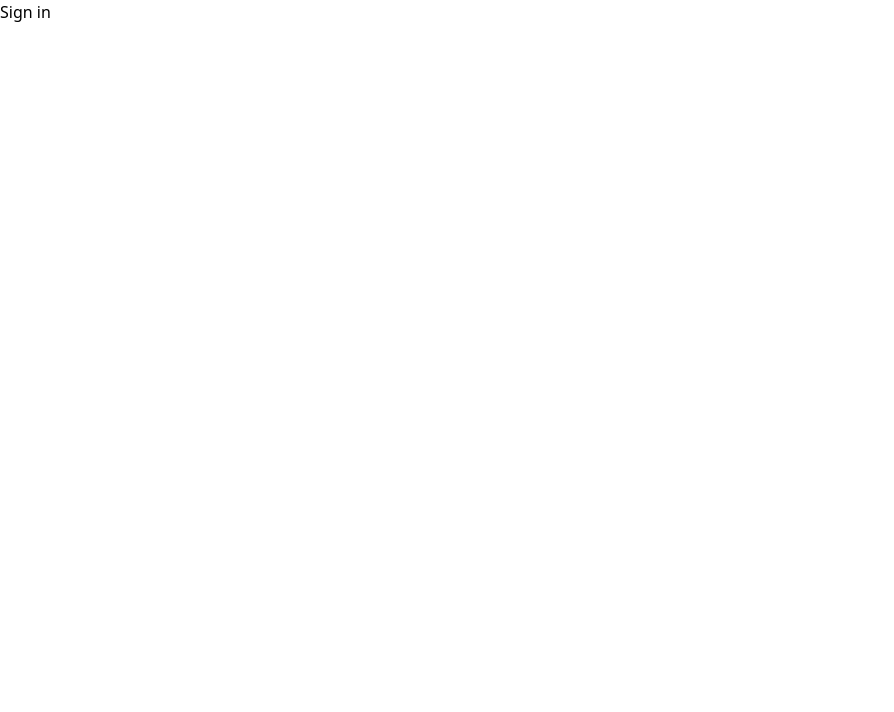
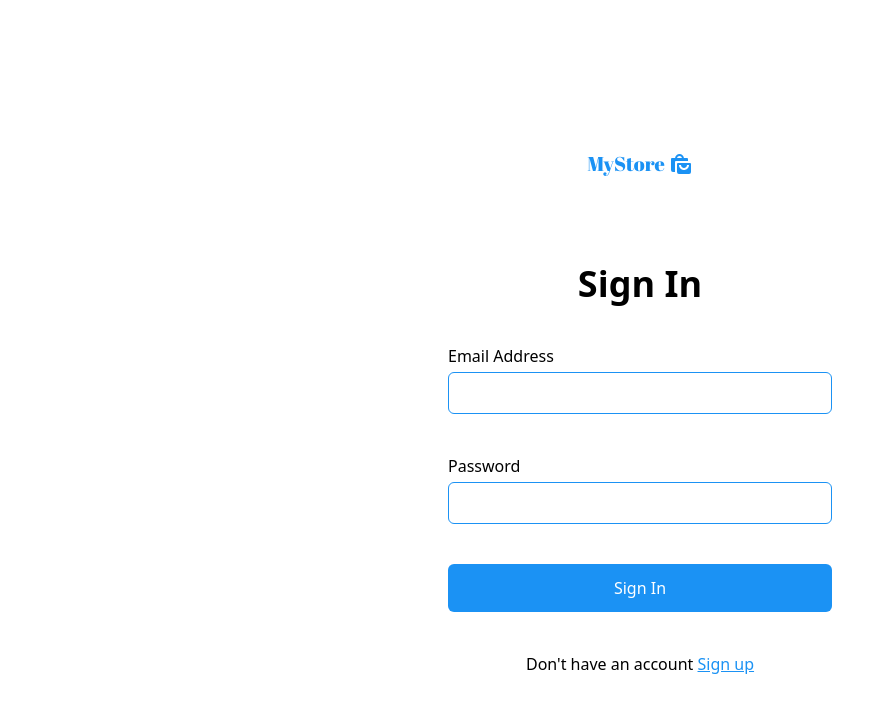
Before and after one commit to DevAdedeji/mystore-frontend, a Nuxt app: page /auth/signin in a window 1280 px wide. Shown: the top 712 px of the page, without its empty margins (0-894 px from the left). Built offline with nearby package versions, Linux system fonts and the light colour scheme.

Commit message:
Done with auth design

```diff
--- a/layouts/auth.vue
+++ b/layouts/auth.vue
@@ -1,5 +1,29 @@
 <template>
-  <div>
+  <div class="md:min-h-screen flex flex-col items-center justify-center">
+    <div class="pb-5 h-[100px] flex items-center justify-center">
+      <a href="/" class="flex items-center gap-1">
+        <p
+          class="text-primary-color text-xl"
+          style="font-family: 'Abril Fatface', cursive"
+        >
+          MyStore
+        </p>
+        <svg
+          xmlns="http://www.w3.org/2000/svg"
+          width="24"
+          height="24"
+          viewBox="0 0 24 24"
+          style="fill: rgba(27, 146, 244, 1); transform: ; msfilter: "
+        >
+          <path
+            d="M4 20h2V10a1 1 0 0 1 1-1h12V7a1 1 0 0 0-1-1h-3.051c-.252-2.244-2.139-4-4.449-4S6.303 3.756 6.051 6H3a1 1 0 0 0-1 1v11a2 2 0 0 0 2 2zm6.5-16c1.207 0 2.218.86 2.45 2h-4.9c.232-1.14 1.243-2 2.45-2z"
+          ></path>
+          <path
+            d="M21 11H9a1 1 0 0 0-1 1v8a2 2 0 0 0 2 2h10a2 2 0 0 0 2-2v-8a1 1 0 0 0-1-1zm-6 7c-2.757 0-5-2.243-5-5h2c0 1.654 1.346 3 3 3s3-1.346 3-3h2c0 2.757-2.243 5-5 5z"
+          ></path>
+        </svg>
+      </a>
+    </div>
     <slot />
   </div>
 </template>
--- a/layouts/default.vue
+++ b/layouts/default.vue
@@ -1,9 +1,7 @@
 <template>
   <div class="bg-grey min-h-screen">
     <the-navbar />
-
     <slot />
-
     <the-footer />
   </div>
 </template>
--- a/pages/auth/signin.vue
+++ b/pages/auth/signin.vue
@@ -1,6 +1,34 @@
 <template>
-  <div>
-    <p>Sign in</p>
+  <div class="w-full">
+    <p class="text-center text-4xl font-bold py-10">Sign In</p>
+    <form class="w-[90%] sm:w-[70&] lg:w-[30%] mx-auto flex flex-col gap-10">
+      <div class="flex flex-col gap-1">
+        <label for="email">Email Address</label>
+        <input
+          type="email"
+          v-model="email"
+          class="w-full border border-primary-color rounded-md p-2 outline-primary-color"
+        />
+      </div>
+      <div class="flex flex-col gap-1">
+        <label for="email">Password</label>
+        <input
+          type="password"
+          v-model="password"
+          class="w-full border border-primary-color rounded-md p-2 outline-primary-color"
+        />
+      </div>
+      <button
+        type="submit"
+        class="bg-primary-color text-white p-3 text-center rounded-md"
+      >
+        Sign In
+      </button>
+      <p class="text-center">
+        Don't have an account
+        <a href="/auth/signup" class="text-primary-color underline">Sign up</a>
+      </p>
+    </form>
   </div>
 </template>
 
@@ -12,4 +40,6 @@ useHead({
   title: "Sign In | MyStore",
   link: [{ rel: "icon", type: "image/png", href: "favicon.ico" }],
 });
+const email = ref("");
+const password = ref("");
 </script>
--- a/pages/auth/signup.vue
+++ b/pages/auth/signup.vue
@@ -1,10 +1,46 @@
 <template>
-  <div>
-    <p>Sign up</p>
+  <div class="w-full">
+    <p class="text-center text-4xl font-bold py-10">Sign Up</p>
+    <form class="w-[90%] sm:w-[70&] lg:w-[30%] mx-auto flex flex-col gap-6">
+      <div class="flex flex-col gap-1">
+        <label for="username">Username</label>
+        <input
+          type="text"
+          v-model="username"
+          class="w-full border border-primary-color rounded-md p-2 outline-primary-color"
+        />
+      </div>
+      <div class="flex flex-col gap-1">
+        <label for="email">Email Address</label>
+        <input
+          type="email"
+          v-model="email"
+          class="w-full border border-primary-color rounded-md p-2 outline-primary-color"
+        />
+      </div>
+      <div class="flex flex-col gap-1">
+        <label for="email">Password</label>
+        <input
+          type="password"
+          v-model="password"
+          class="w-full border border-primary-color rounded-md p-2 outline-primary-color"
+        />
+      </div>
+      <button
+        type="submit"
+        class="bg-primary-color text-white p-3 text-center rounded-md"
+      >
+        Sign Up
+      </button>
+      <p class="text-center">
+        Already have an account?
+        <a href="/auth/signin" class="text-primary-color underline">Sign In</a>
+      </p>
+    </form>
   </div>
 </template>
 
-<script setup>
+<script setup lang="ts">
 definePageMeta({
   layout: "auth",
 });
@@ -12,4 +48,7 @@ useHead({
   title: "Sign Up | MyStore",
   link: [{ rel: "icon", type: "image/png", href: "favicon.ico" }],
 });
+const email = ref("");
+const password = ref("");
+const username = ref("");
 </script>
```
